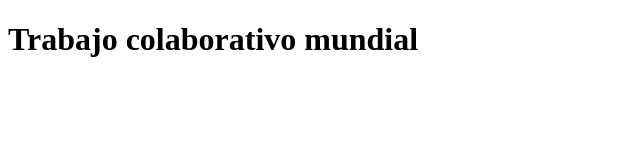
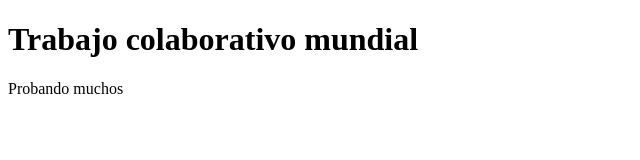
Before and after one commit to nidianieto/holaprogit, a plain HTML site: page index.html in a window 1280 px wide. Shown: the whole page, without its empty margins (0-640 px from the left). Drawn offline with Linux system fonts and the light colour scheme.

Commit message:
Operaciones X

```diff
--- a/index.html
+++ b/index.html
@@ -7,5 +7,7 @@
 </head>
 <body>
     <h1>Trabajo colaborativo mundial</h1>
+
+    <p>Probando muchos</p>
 </body>
 </html>
```
Also changed, not shown: css/calcular.css (added).
